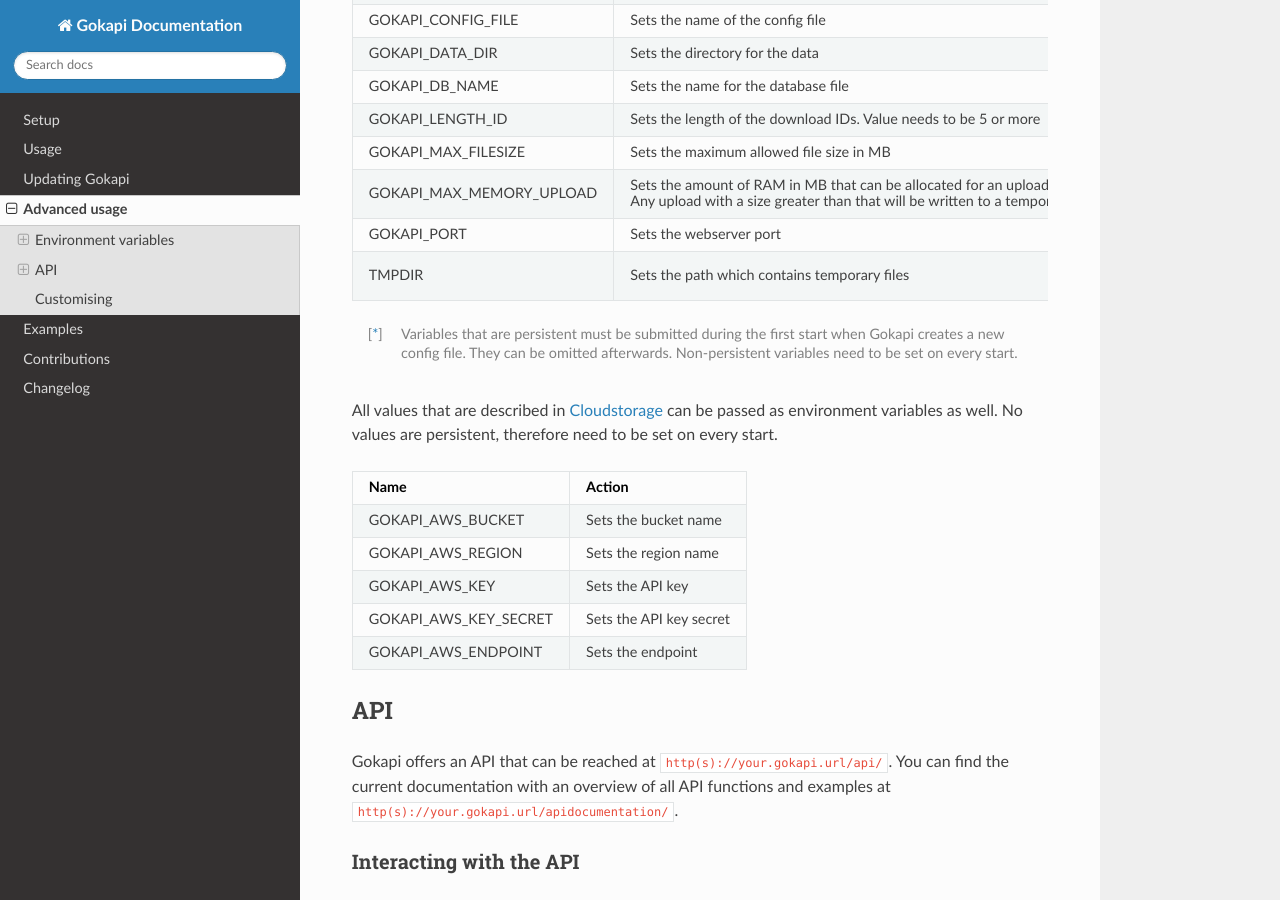
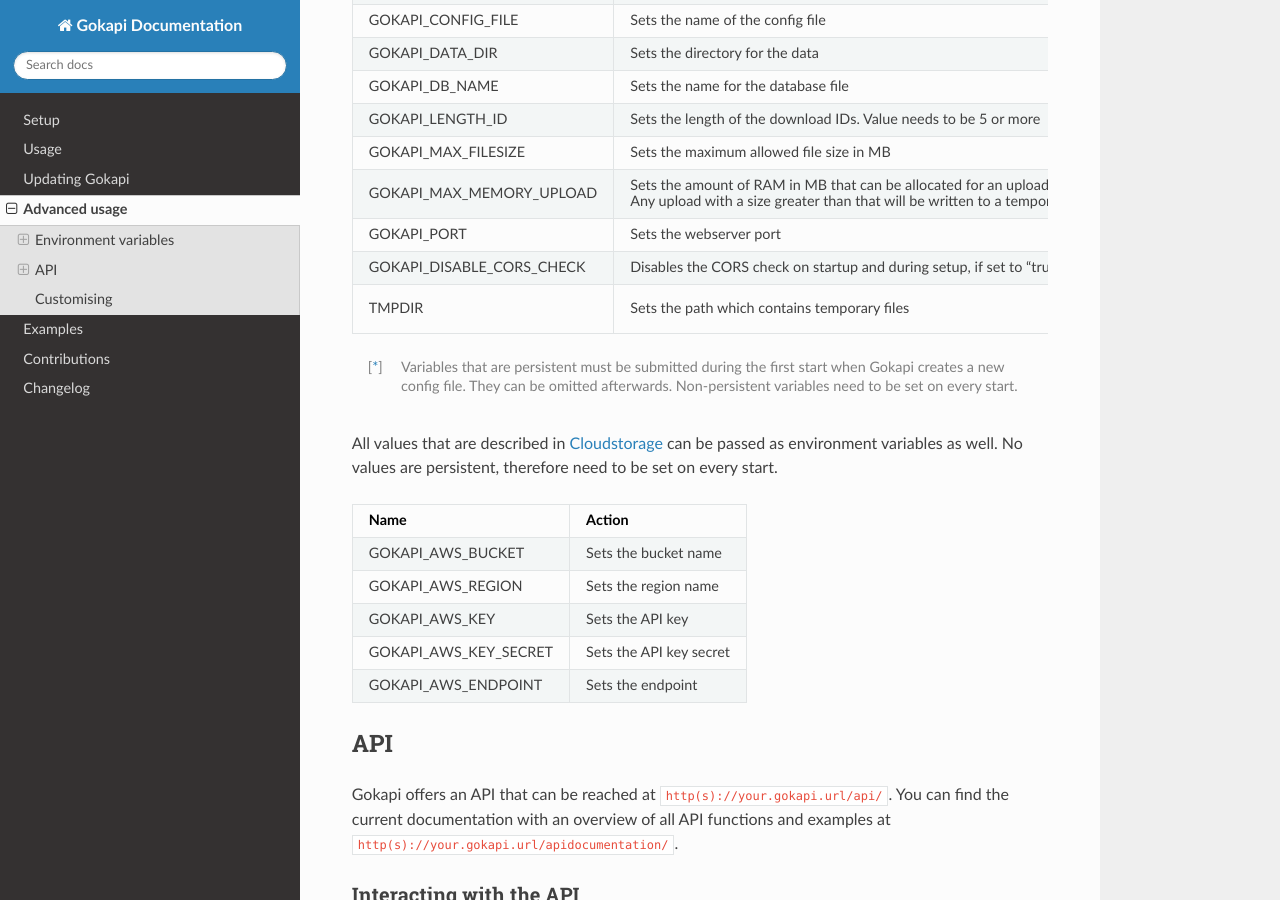
Before and after one commit to Forceu/Gokapi, a Sphinx documentation site: the page built from docs/advanced.rst, in a window 1280 px wide and 900 px high, scrolled down 1061 px. Built offline with Sphinx 7.4.7 and the Read the Docs theme 2.0.0, drawn with Linux system fonts in a browser that asks for light colours.

Commit message:
Added env variable to disable CORS check

```diff
--- a/docs/advanced.rst
+++ b/docs/advanced.rst
@@ -57,31 +57,33 @@
 ==================================
 
 
-+--------------------------+------------------------------------------------------------------------------+-----------------+-----------------------------+
-| Name                     | Action                                                                       | Persistent [*]_ | Default                     |
-+==========================+==============================================================================+=================+=============================+
-| GOKAPI_CONFIG_DIR        | Sets the directory for the config file                                       | No              | config                      |
-+--------------------------+------------------------------------------------------------------------------+-----------------+-----------------------------+
-| GOKAPI_CONFIG_FILE       | Sets the name of the config file                                             | No              | config.json                 |
-+--------------------------+------------------------------------------------------------------------------+-----------------+-----------------------------+
-| GOKAPI_DATA_DIR          | Sets the directory for the data                                              | Yes             | data                        |
-+--------------------------+------------------------------------------------------------------------------+-----------------+-----------------------------+
-| GOKAPI_DB_NAME           | Sets the name for the database file                                          | No              | gokapi.sqlite               |
-+--------------------------+------------------------------------------------------------------------------+-----------------+-----------------------------+
-| GOKAPI_LENGTH_ID         | Sets the length of the download IDs. Value needs to be 5 or more             | Yes             | 15                          |
-+--------------------------+------------------------------------------------------------------------------+-----------------+-----------------------------+
-| GOKAPI_MAX_FILESIZE      | Sets the maximum allowed file size in MB                                     | Yes             | 102400 (100GB)              |
-+--------------------------+------------------------------------------------------------------------------+-----------------+-----------------------------+
-| GOKAPI_MAX_MEMORY_UPLOAD | Sets the amount of RAM in MB that can be allocated for an upload.            | Yes             | 20                          |
-|                          |                                                                              |                 |                             |
-|                          | Any upload with a size greater than that will be written to a temporary file |                 |                             |
-+--------------------------+------------------------------------------------------------------------------+-----------------+-----------------------------+
-| GOKAPI_PORT              | Sets the webserver port                                                      | Yes             | 53842                       |
-+--------------------------+------------------------------------------------------------------------------+-----------------+-----------------------------+
-| TMPDIR                   | Sets the path which contains temporary files                                 | No              | Non-Docker: Default OS path |
-|                          |                                                                              |                 |                             |
-|                          |                                                                              |                 | Docker:     [DATA_DIR]      |
-+--------------------------+------------------------------------------------------------------------------+-----------------+-----------------------------+
++---------------------------+------------------------------------------------------------------------------+-----------------+-----------------------------+
+| Name                      | Action                                                                       | Persistent [*]_ | Default                     |
++===========================+==============================================================================+=================+=============================+
+| GOKAPI_CONFIG_DIR         | Sets the directory for the config file                                       | No              | config                      |
++---------------------------+------------------------------------------------------------------------------+-----------------+-----------------------------+
+| GOKAPI_CONFIG_FILE        | Sets the name of the config file                                             | No              | config.json                 |
++---------------------------+------------------------------------------------------------------------------+-----------------+-----------------------------+
+| GOKAPI_DATA_DIR           | Sets the directory for the data                                              | Yes             | data                        |
++---------------------------+------------------------------------------------------------------------------+-----------------+-----------------------------+
+| GOKAPI_DB_NAME            | Sets the name for the database file                                          | No              | gokapi.sqlite               |
++---------------------------+------------------------------------------------------------------------------+-----------------+-----------------------------+
+| GOKAPI_LENGTH_ID          | Sets the length of the download IDs. Value needs to be 5 or more             | Yes             | 15                          |
++---------------------------+------------------------------------------------------------------------------+-----------------+-----------------------------+
+| GOKAPI_MAX_FILESIZE       | Sets the maximum allowed file size in MB                                     | Yes             | 102400 (100GB)              |
++---------------------------+------------------------------------------------------------------------------+-----------------+-----------------------------+
+| GOKAPI_MAX_MEMORY_UPLOAD  | Sets the amount of RAM in MB that can be allocated for an upload.            | Yes             | 20                          |
+|                           |                                                                              |                 |                             |
+|                           | Any upload with a size greater than that will be written to a temporary file |                 |                             |
++---------------------------+------------------------------------------------------------------------------+-----------------+-----------------------------+
+| GOKAPI_PORT               | Sets the webserver port                                                      | Yes             | 53842                       |
++---------------------------+------------------------------------------------------------------------------+-----------------+-----------------------------+
+| GOKAPI_DISABLE_CORS_CHECK | Disables the CORS check on startup and during setup, if set to "true"        | No              | false                       |
++---------------------------+------------------------------------------------------------------------------+-----------------+-----------------------------+
+| TMPDIR                    | Sets the path which contains temporary files                                 | No              | Non-Docker: Default OS path |
+|                           |                                                                              |                 |                             |
+|                           |                                                                              |                 | Docker:     [DATA_DIR]      |
++---------------------------+------------------------------------------------------------------------------+-----------------+-----------------------------+
 
 
 .. [*] Variables that are persistent must be submitted during the first start when Gokapi creates a new config file. They can be omitted afterwards. Non-persistent variables need to be set on every start.
```
Also changed, not shown: 2 other files.
